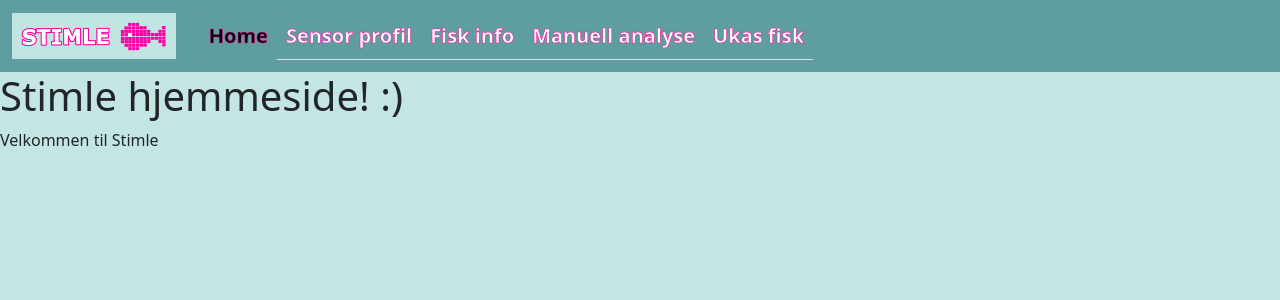
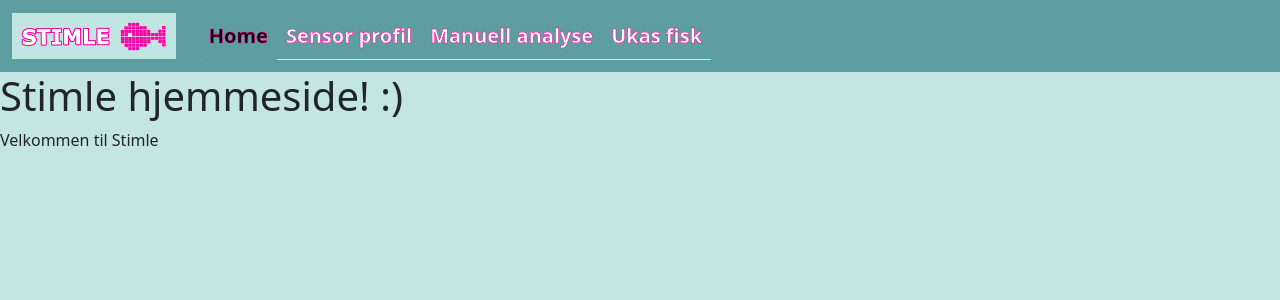
Before and after one commit to Elsys-Gruppe-1/ServerSide, a Flask app: page / in a window 1280 px wide. Shown: the top 300 px of the page. Run offline with Flask 3, Linux system fonts and the light colour scheme.

Commit message:
tok ut fisk info

```diff
--- a/app/templates/base.html
+++ b/app/templates/base.html
@@ -85,9 +85,7 @@
                     </li>
 
 
-                    <li class="nav-item">
-                    <a class="nav-link" href="#">Fisk info</a>
-                    </li>
+
 
                     <li class="nav-item">
                     <a class="nav-link" href="{{ url_for('analyse.analyse') }}">Manuell analyse</a>
```
